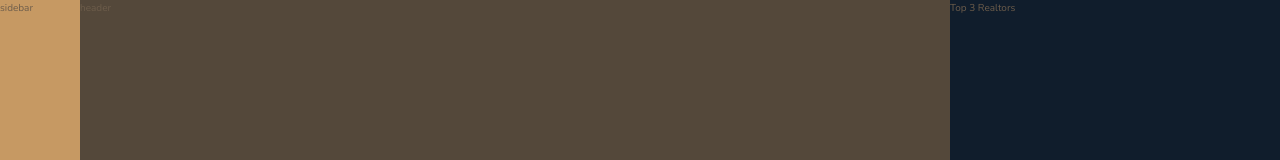
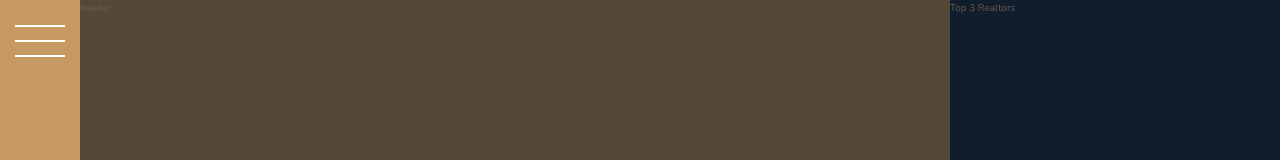
Before and after one commit to elmi-elmi/demo-Nexter-Project, a website: page index.html in a window 1280 px wide. Shown: the top 160 px of the page. Drawn offline with nearby package versions, Linux system fonts and the light colour scheme.

Commit message:
side bar

```diff
--- a/index.html
+++ b/index.html
@@ -23,7 +23,9 @@
     <title>nexter &mdash; your home, your freedom</title>
   </head>
   <body class="container">
-    <div class="sidebar">sidebar</div>
+    <div class="sidebar">
+      <button class="nav-btn"></button>
+    </div>
     <header class="header">header</header>
     <div class="realtors">Top 3 Realtors</div>
     <section class="features">
--- a/sass/_sidebar.scss
+++ b/sass/_sidebar.scss
@@ -1,5 +1,31 @@
-.sidebar{
+.sidebar {
   background-color: $color-primary;
   grid-column: sidebar-start / sidebar-end;
   grid-row: 1/-1;
+
+  display:grid;
+  justify-content: center;
 }
+
+.nav-btn {
+  border: none;
+  margin-top: 4rem;
+  &::before,
+  &::after,
+  & {
+    content: "";
+    display: block;
+    background-color: #fff;
+    height: 0.2rem;
+    width: 50px;
+  }
+
+  &::before {
+    transform: translateY(-1.5rem);
+  }
+
+  &::after {
+    transform: translateY(1.3rem);
+  }
+
+}
```
Also changed, not shown: css/style.css, 1 other file.
